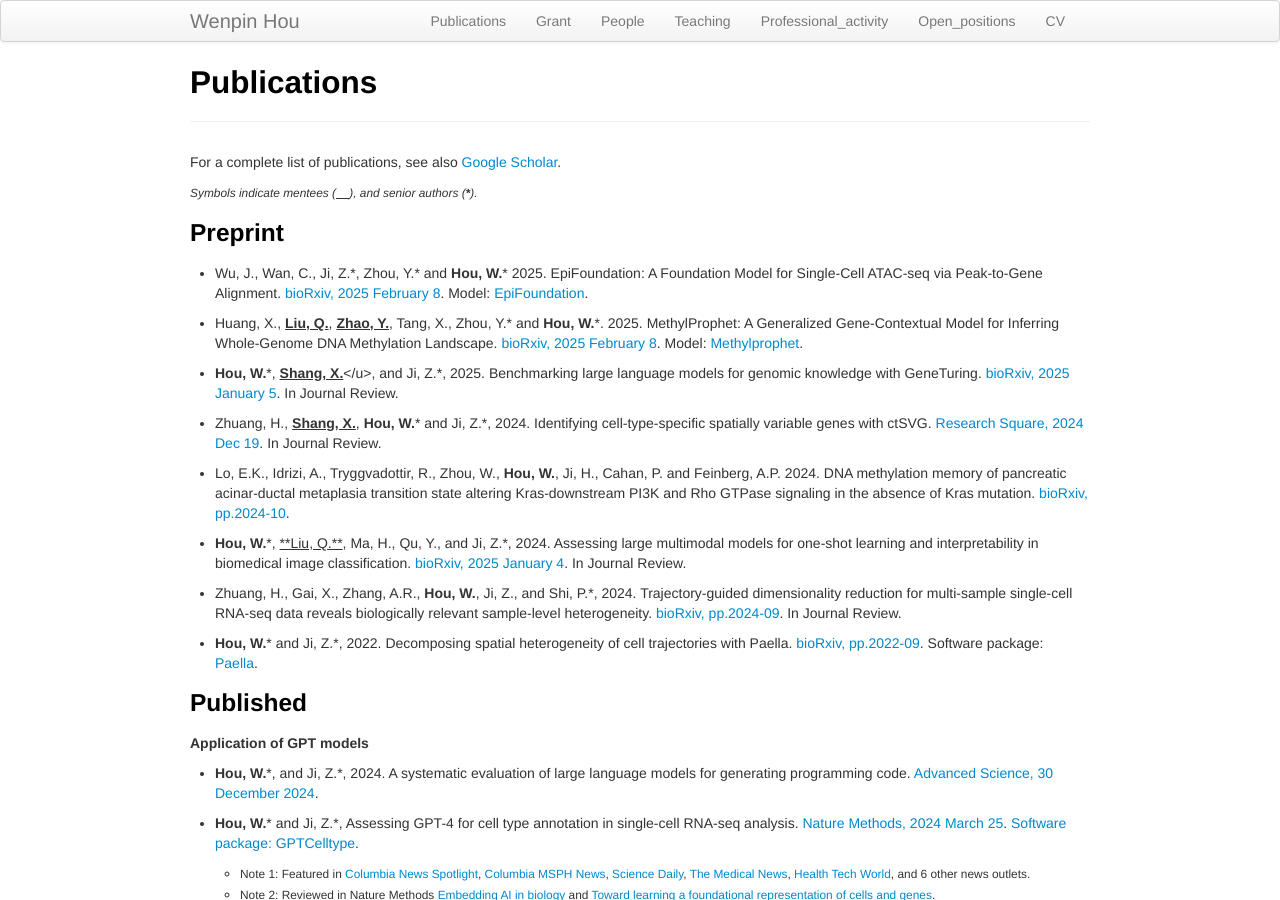
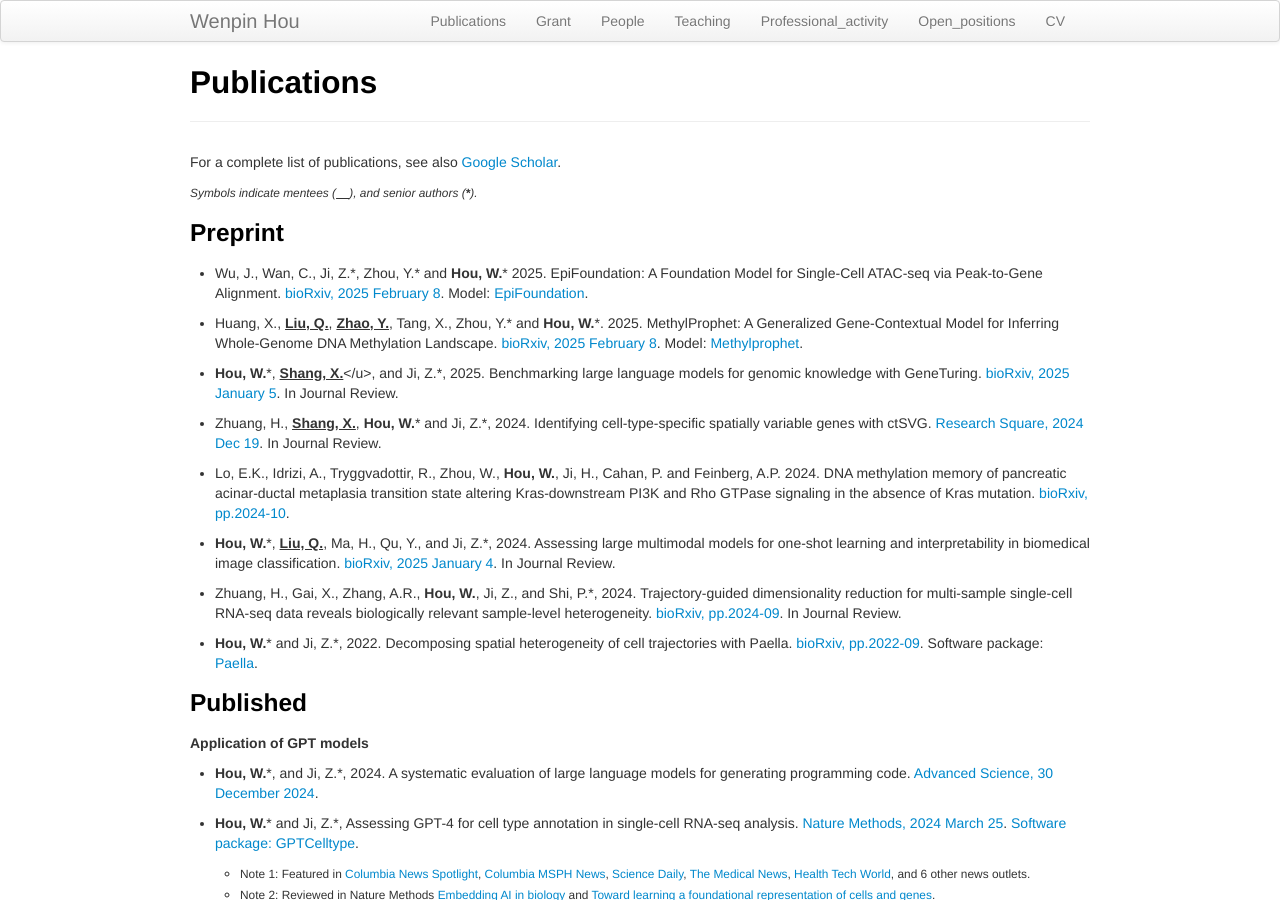
Before and after one commit to Winnie09/Wenpin_Hou, a Jekyll site: the page built from pages/publications.md, in a window 1280 px wide and 900 px high. Built offline with Jekyll 4.4.1, drawn with Linux system fonts in a browser that asks for light colours.

```diff
--- a/pages/publications.md
+++ b/pages/publications.md
@@ -11,7 +11,6 @@
 
 ### Preprint
 
-
 - Wu, J., Wan, C., Ji, Z.\*, Zhou, Y.\* and **Hou, W.**\* 2025.
 EpiFoundation: A Foundation Model for Single-Cell ATAC-seq via Peak-to-Gene Alignment. [bioRxiv, 2025 February 8](https://winnie09.github.io/Wenpin_Hou/pages/epiFoundation.pdf). Model: [EpiFoundation](https://github.com/UCSC-VLAA/EpiFoundation).
 
@@ -24,7 +23,7 @@
 
 - Lo, E.K., Idrizi, A., Tryggvadottir, R., Zhou, W., **Hou, W.**, Ji, H., Cahan, P. and Feinberg, A.P. 2024. DNA methylation memory of pancreatic acinar-ductal metaplasia transition state altering Kras-downstream PI3K and Rho GTPase signaling in the absence of Kras mutation. [bioRxiv, pp.2024-10](https://www.biorxiv.org/content/10.1101/2024.10.26.620414v1).
 
-- **Hou, W.**\*, <u>**Liu, Q.**</u>, Ma, H., Qu, Y., and Ji, Z.\*, 2024. Assessing large multimodal models for one-shot learning and interpretability in biomedical image classification.   [bioRxiv, 2025 January 4](https://www.biorxiv.org/content/10.1101/2023.12.31.573796v3). In Journal Review.
+- **Hou, W.**\*, **<u>Liu, Q.</u>**, Ma, H., Qu, Y., and Ji, Z.\*, 2024. Assessing large multimodal models for one-shot learning and interpretability in biomedical image classification.   [bioRxiv, 2025 January 4](https://www.biorxiv.org/content/10.1101/2023.12.31.573796v3). In Journal Review.
 
 - Zhuang, H., Gai, X., Zhang, A.R., **Hou, W.**, Ji, Z., and Shi, P.\*, 2024. Trajectory-guided dimensionality reduction for multi-sample single-cell RNA-seq data reveals biologically relevant sample-level heterogeneity.   [bioRxiv, pp.2024-09](https://www.biorxiv.org/content/10.1101/2024.09.14.613024v1). In Journal Review.
 
```
